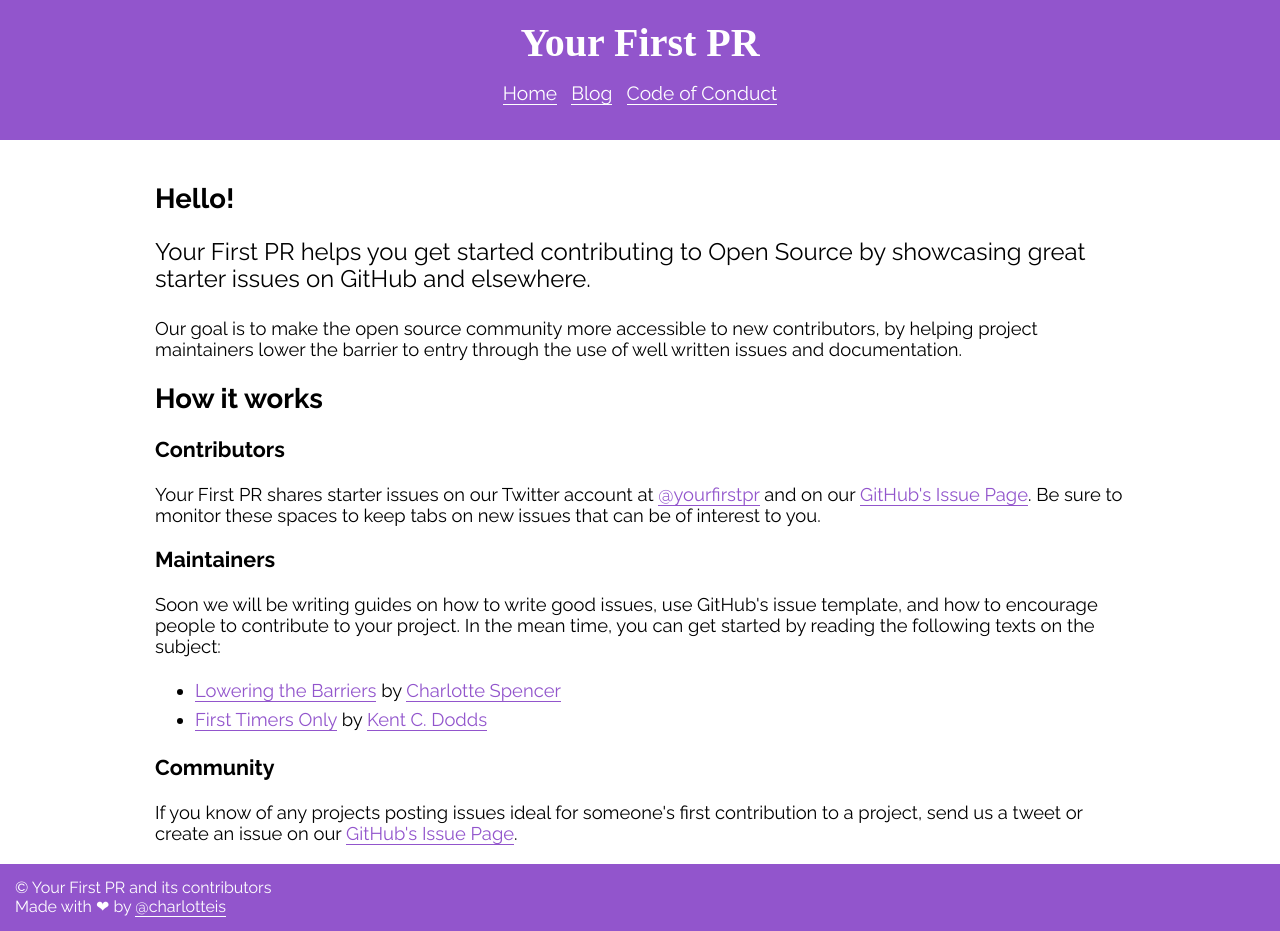
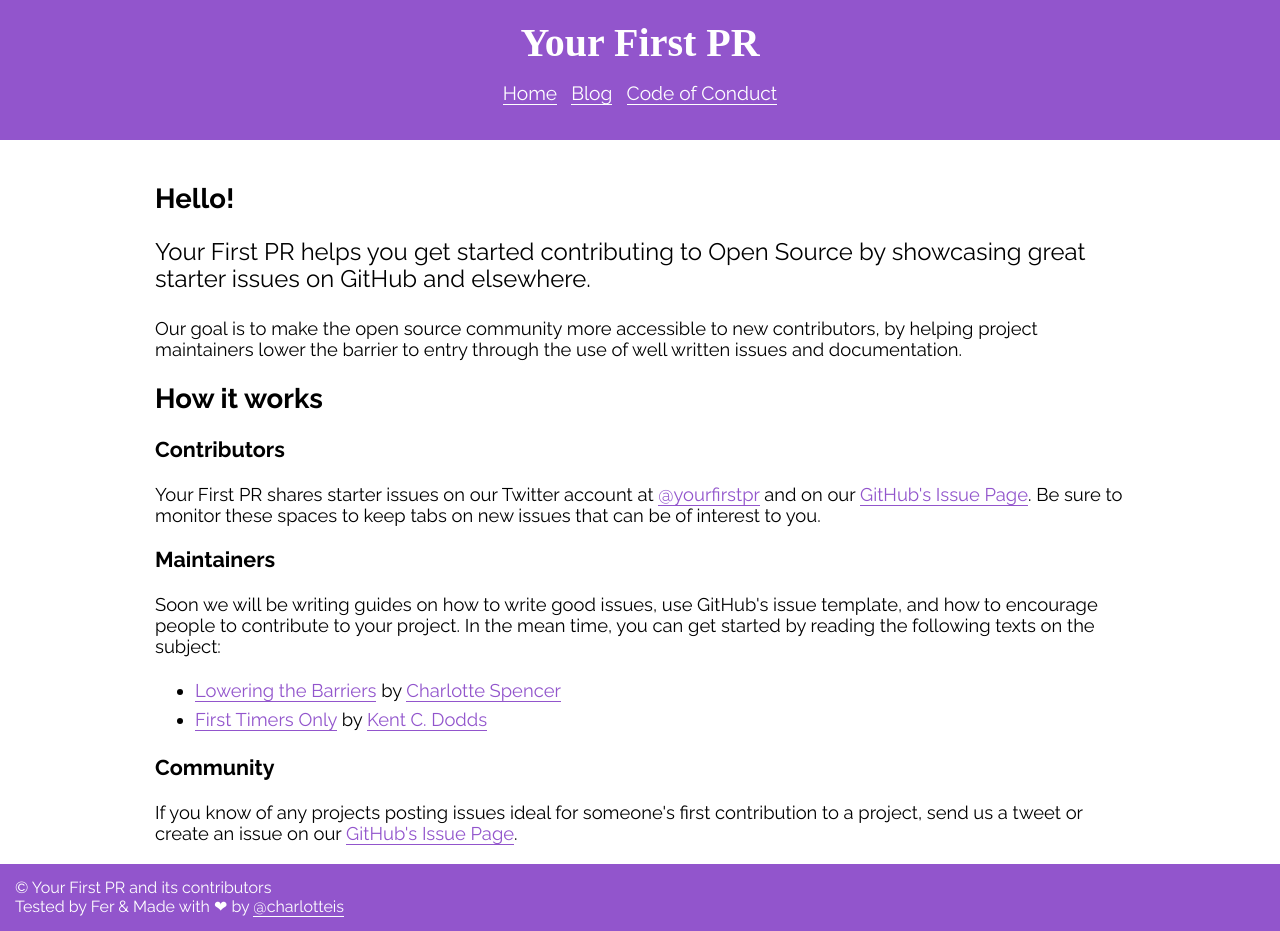
Before and after one commit to yourfirstpr/yourfirstpr.github.io, a Jekyll site: the page built from index.html, in a window 1280 px wide. Built offline with Jekyll 4.4.1, drawn with Linux system fonts in a browser that asks for light colours; nearby versions of some CDN libraries; some web fonts are replaced.

Commit message:
Update footer.html

```diff
--- a/_includes/footer.html
+++ b/_includes/footer.html
@@ -1,6 +1,6 @@
 <footer role='contentinfo'>
   <p>
     &copy; Your First PR and its contributors<br>
-    Made with <span style="font-family: initial">&#10084;</span> by <a href='https://twitter.com/charlotteis'>@charlotteis</a>
+    Tested by Fer & Made with <span style="font-family: initial">&#10084;</span> by <a href='https://twitter.com/charlotteis'>@charlotteis</a>
   </p>
 </footer>
```
